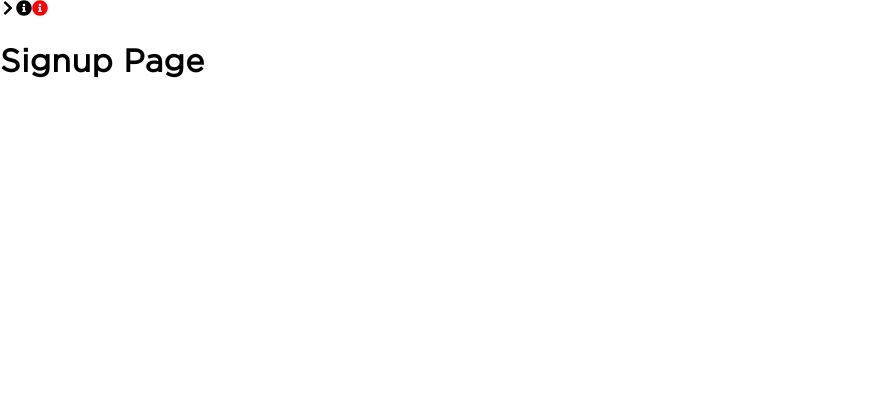
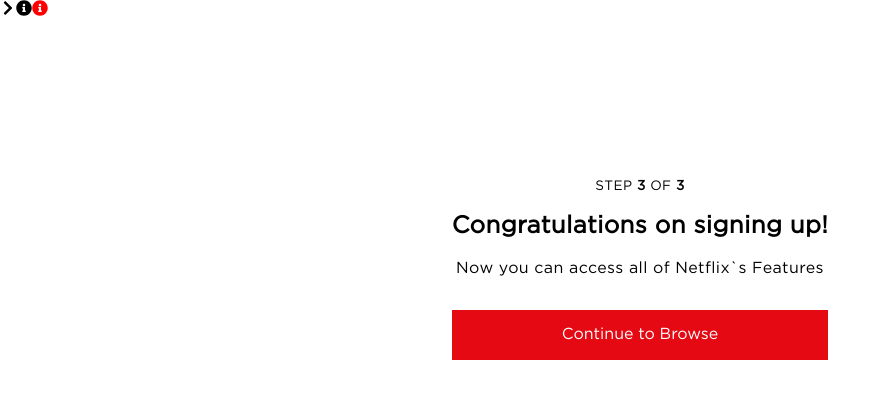
Before and after one commit to Arcane-404/netflix-clone, a React (Create React App) app: page /signup in a window 1280 px wide. Shown: the top 398 px of the page, without its empty margins (0-889 px from the left). Built offline with nearby package versions, Linux system fonts and the light colour scheme.

Commit message:
style: add signup styling

```diff
--- /dev/null
+++ b/src/components/Signup/_Signup.styles.js
@@ -0,0 +1,43 @@
+import styled from 'styled-components'
+
+export const Container = styled.div`
+	width: 100%;
+	display: grid;
+	place-content: center;
+	height: 60vh;
+`
+
+export const Inner = styled.div`
+	max-width: 400px;
+	text-align: center;
+`
+
+export const Image = styled.image`
+	/* border: 1px solid black; */
+`
+
+export const PreTitle = styled.p`
+	font-size: 0.85rem;
+	margin: 1rem;
+`
+
+export const Span = styled.span`
+	font-weight: 900;
+`
+
+export const Title = styled.h1`
+	font-size: 1.5rem;
+`
+
+export const SubTitle = styled.h2`
+	font-size: 1rem;
+	font-weight: 400;
+`
+
+export const Button = styled.button`
+	margin-top: 2rem;
+	width: 100%;
+	height: 50px;
+	background: ${ ({ theme }) => theme.colors.primary._400 };
+	color: #fff;
+`
--- /dev/null
+++ b/src/components/Signup/index.jsx
@@ -0,0 +1,50 @@
+import React from 'react'
+import { Container, Inner, Image, PreTitle, Span, Title, SubTitle, Button } from './_Signup.styles'
+
+export default function Signup ({ children, ...restProps }) {
+	return (
+		<Container { ...restProps }> { children } </Container>
+	)
+}
+
+Signup.Inner = function SignupInner ({ children, ...restProps }) {
+	return (
+		<Inner { ...restProps }> { children } </Inner>
+	)
+}
+
+Signup.Image = function SignupImage ({ children, ...restProps }) {
+	return (
+		<Image { ...restProps } />
+	)
+}
+
+Signup.PreTitle = function SignupPreTitle ({ children, ...restProps }) {
+	return (
+		<PreTitle { ...restProps }> { children } </PreTitle>
+	)
+}
+
+Signup.Span = function SignupSpan ({ children, ...restProps }) {
+	return (
+		<Span { ...restProps }> { children } </Span>
+	)
+}
+
+Signup.Title = function SignupTitle ({ children, ...restProps }) {
+	return (
+		<Title { ...restProps }> { children } </Title>
+	)
+}
+
+Signup.SubTitle = function SignupSubTitle ({ children, ...restProps }) {
+	return (
+		<SubTitle { ...restProps }> { children } </SubTitle>
+	)
+}
+
+Signup.Button = function SignupButton ({ children, ...restProps }) {
+	return (
+		<Button { ...restProps }> { children } </Button>
+	)
+}
--- a/src/components/index.js
+++ b/src/components/index.js
@@ -9,3 +9,4 @@
 export { default as SignupForm } from './SignupForm'
 export { default as Registration } from './Registration'
 export { default as RegForm } from './RegForm'
+export { default as Signup } from './Signup'
--- /dev/null
+++ b/src/containers/_SignupContainer.jsx
@@ -0,0 +1,29 @@
+import React from 'react'
+import { Signup } from '../components'
+
+const img = {
+	src: '/images/check.png'
+}
+
+const SignupContainer = () => {
+	return (
+		<Signup>
+			<Signup.Inner>
+				<Signup.Image src={img.src}/>
+
+				<Signup.PreTitle>
+					STEP
+					<Signup.Span>3</Signup.Span>
+					OF
+					<Signup.Span>3</Signup.Span>
+				</Signup.PreTitle>
+
+				<Signup.Title>Congratulations on signing up!</Signup.Title>
+				<Signup.SubTitle>Now you can access all of Netflix`s Features</Signup.SubTitle>
+				<Signup.Button> Continue to Browse </Signup.Button>
+			</Signup.Inner>
+		</Signup>
+	)
+}
+
+export default SignupContainer
--- a/src/containers/index.js
+++ b/src/containers/index.js
@@ -5,3 +5,4 @@
 export { default as SigninFormContainer } from './_SigninFormContainer'
 export { default as RegistrationContainer } from './_RegistrationContainer'
 export { default as RegFormContainer } from './_RegFormContainer'
+export { default as SignupContainer } from './_SignupContainer'
--- a/src/pages/_SignupPage.jsx
+++ b/src/pages/_SignupPage.jsx
@@ -1,10 +1,10 @@
 import React from 'react'
-
+import { SignupContainer } from '../containers'
 
 const SignupPage = () => {
 	return (
 		<>
-			<h1> Signup Page </h1>
+			<SignupContainer/>
 		</>
 	)
 }
```
Also changed, not shown: public/images/check.png (added), 1 other file (tests, documents, lock files or other folders).
